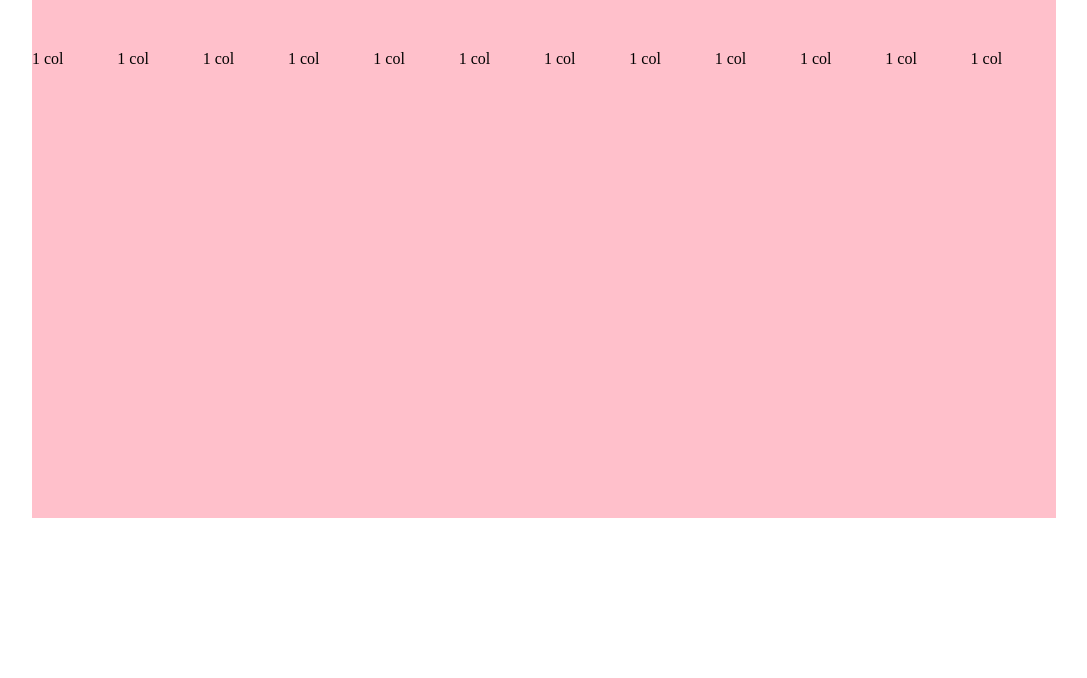
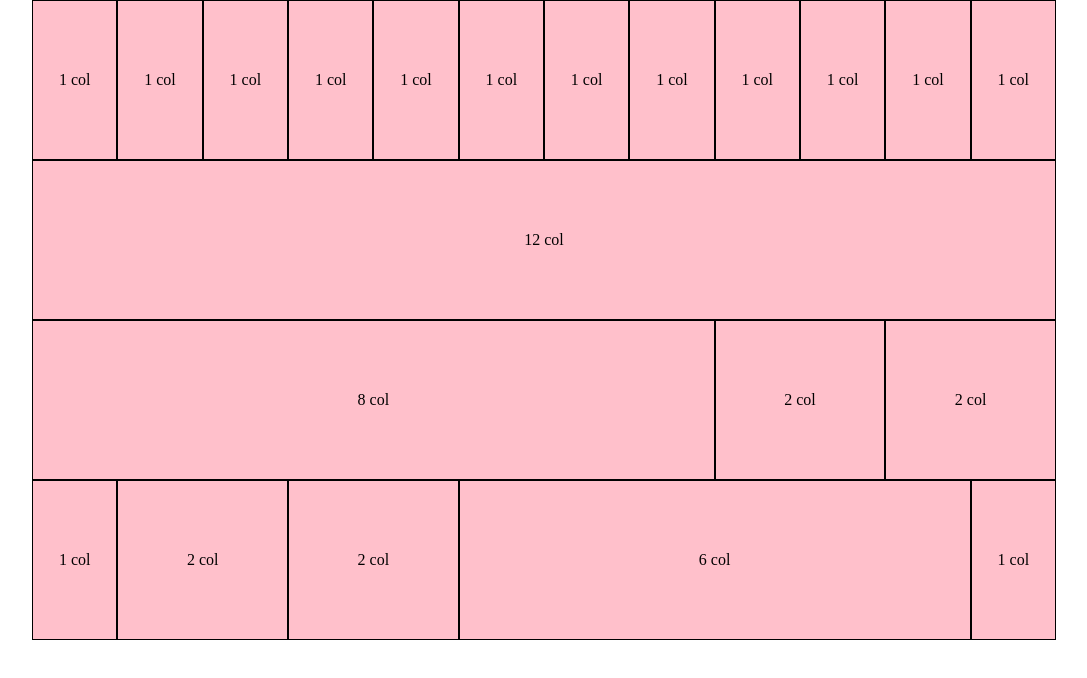
Before and after one commit to Polidora90/html-css-12bool, a plain HTML site: page index.html in a window 1280 px wide. Shown: the whole page, without its empty margins (96-1183 px from the left). Drawn offline with Linux system fonts and the light colour scheme.

Commit message:
completa le prime 4 row

```diff
--- a/index.html
+++ b/index.html
@@ -25,10 +25,29 @@
             <div class="col-1"><span>1 col</span></div>
             <div class="col-1"><span>1 col</span></div>
         </div>
-        <div class="row"></div>
-        <div class="row"></div>
-        <div class="row"></div>
-        <div class="row"></div>
+
+        <div class="row">
+            <div class="col-12"><span>12 col</span></div>
+        </div>
+
+        <div class="row">
+            <div class="col-8"><span>8 col</span></div>
+            <div class="col-2"><span>2 col</span></div>
+            <div class="col-2"><span>2 col</span></div>
+        </div>
+
+        <div class="row">
+            <div class="col-1"><span>1 col</span></div>
+            <div class="col-2"><span>2 col</span></div>
+            <div class="col-2"><span>2 col</span></div>
+            <div class="col-6"><span>6 col</span></div>
+            <div class="col-1"><span>1 col</span></div>
+        </div>
+
+        <div class="row">
+
+        </div>
+
     </div>
 
 </body>
--- a/styles/style.css
+++ b/styles/style.css
@@ -5,6 +5,18 @@
 }
 
 .row {
-    padding: 50px 0;
     background-color: pink;
 }
+
+.container>.row>[class*="col-"] {
+    border: 1px solid black;
+}
+
+[class*="col-"] {
+    text-align: center;
+}
+
+span {
+    display: inline-block;
+    padding: 70px 0;
+}
```
